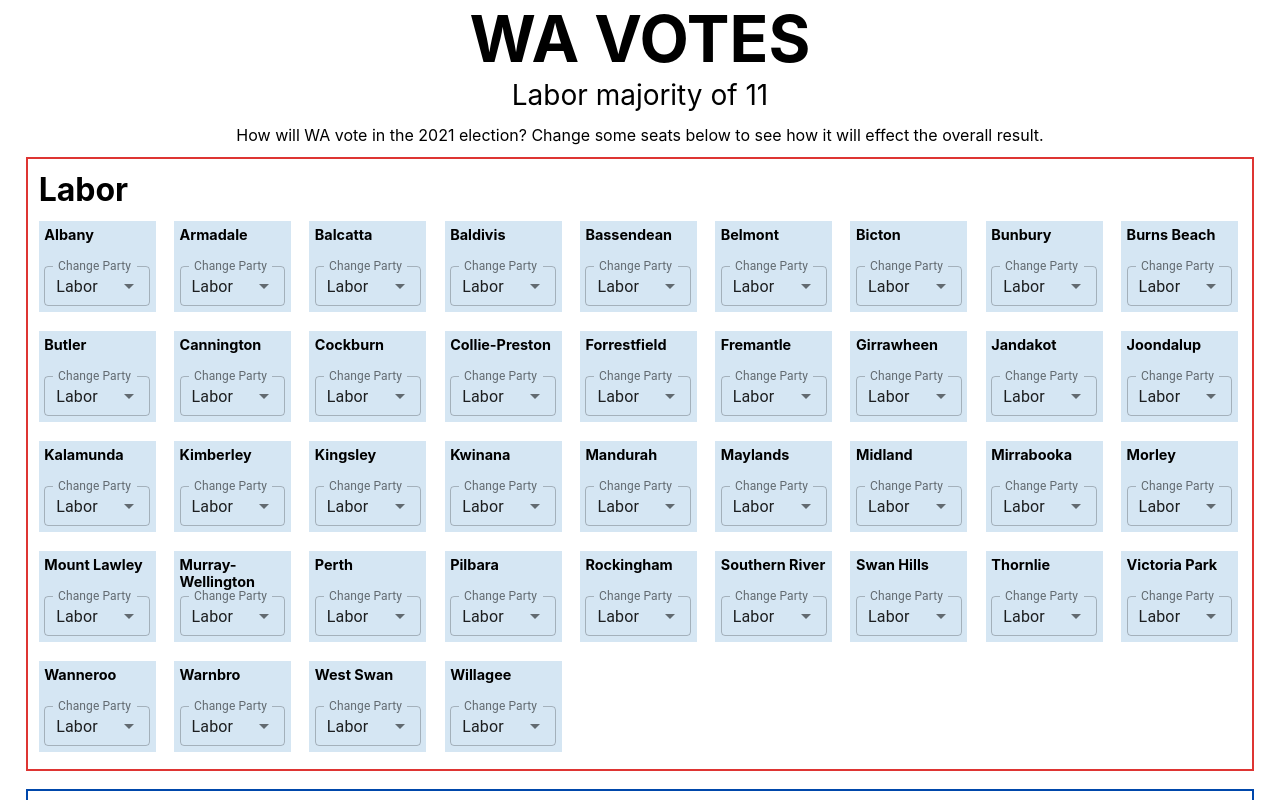
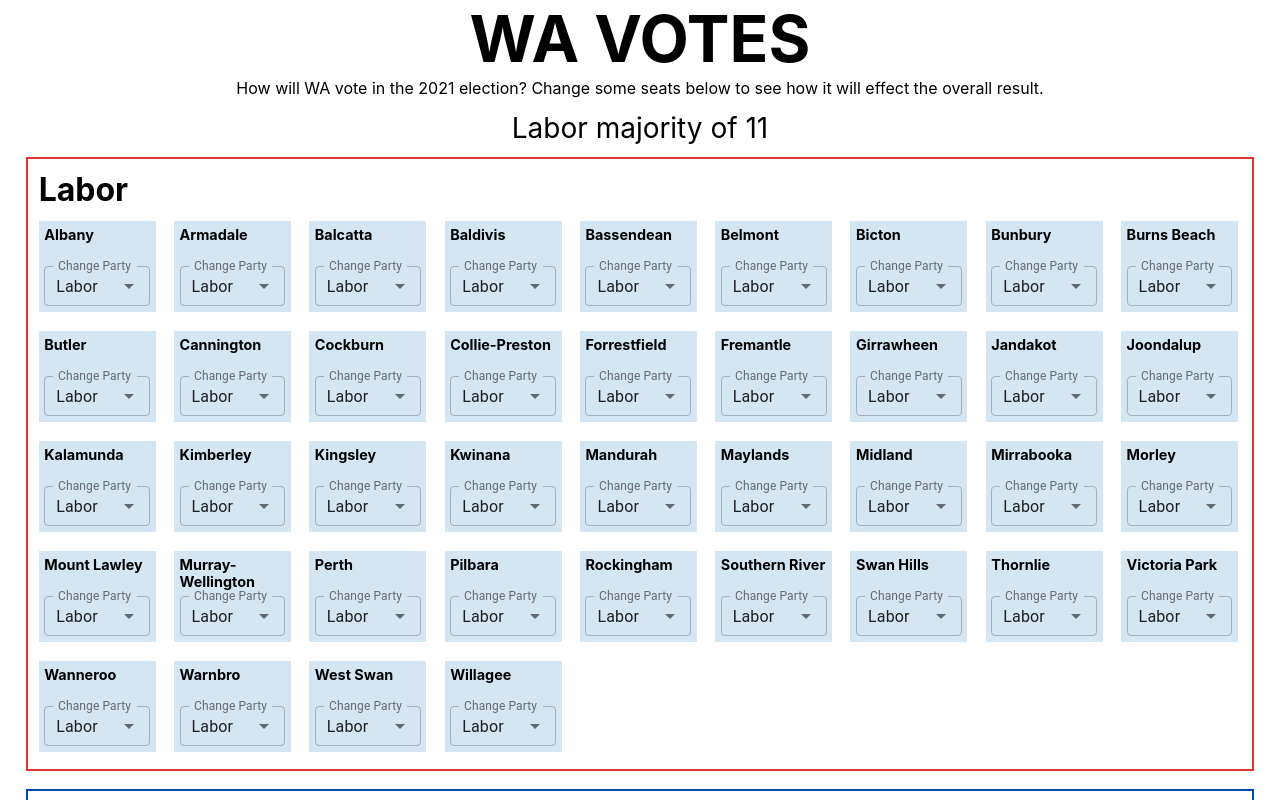
Before and after one commit to benfanderson/wavotes, a React app: page / in a window 1280 px wide. Shown: the top 800 px of the page. Built offline with nearby package versions, Linux system fonts and the light colour scheme.

Commit message:
Swapped blurb and results par

```diff
--- a/src/App.js
+++ b/src/App.js
@@ -37,8 +37,8 @@
   return (
     <div className={styles.container}>
       <h1 className={styles.title}> WA VOTES</h1>
+      <p className={styles.blurb}>How will WA vote in the 2021 election? Change some seats below to see how it will effect the overall result. </p>
       <p className={styles.result}>{result()}</p>
-      <p className={styles.blurb}>How will WA vote in the 2021 election? Change some seats below to see how it will effect the overall result. </p>
       <PartySeats seats={seats} setSeats={setSeats} party="Labor" />
       <PartySeats seats={seats} setSeats={setSeats} party="Liberal" />
       <PartySeats seats={seats} setSeats={setSeats} party="Nationals" />
```
